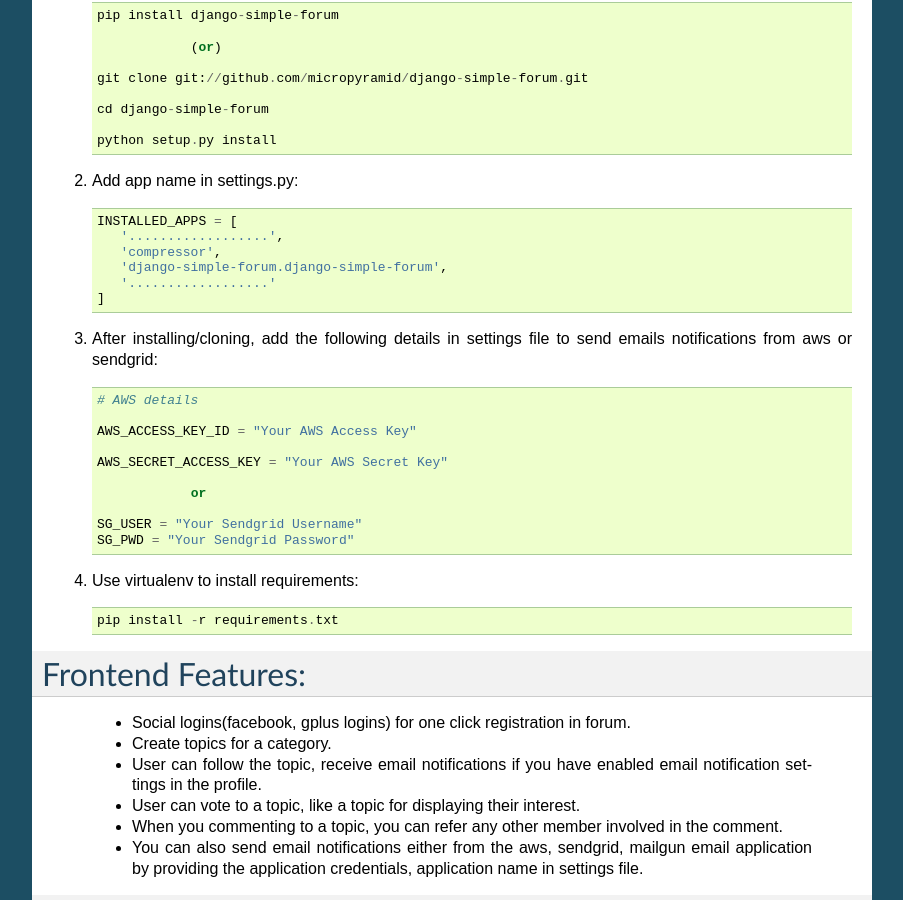
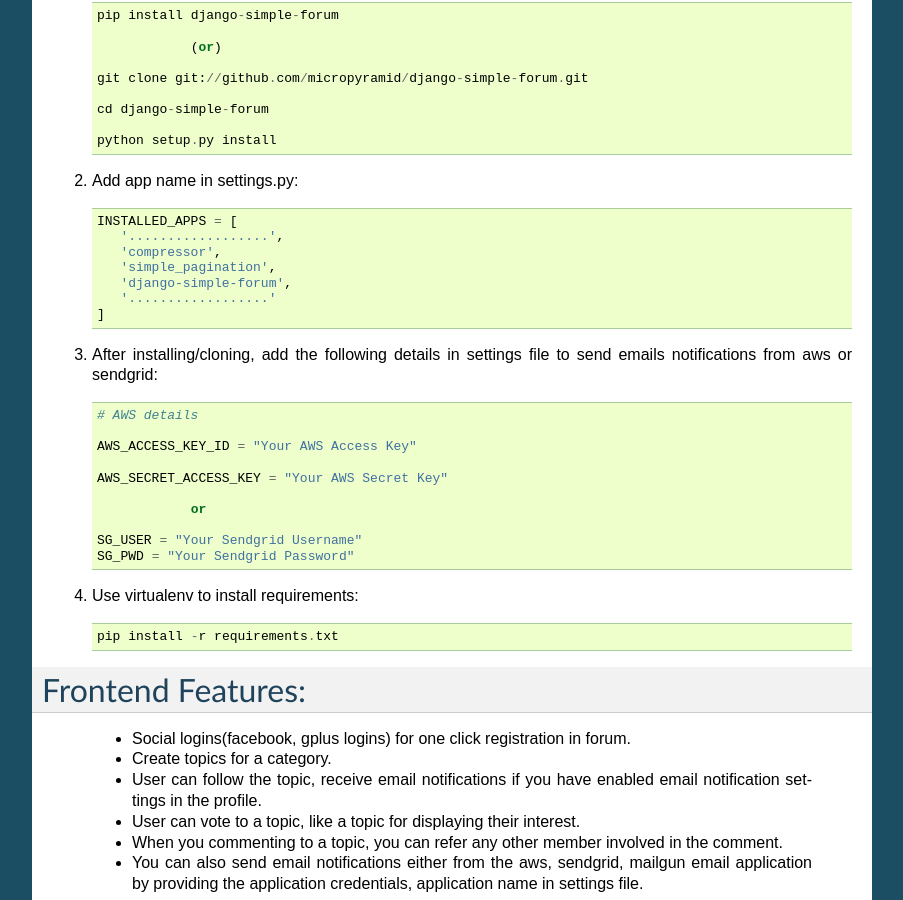
Before and after one commit to MicroPyramid/django-simple-forum, a Sphinx documentation site: the page built from docs/source/index.rst, in a window 1280 px wide and 900 px high, scrolled down 558 px. Shown: the whole window, without its empty margins (198-1101 px from the left). Built offline with Sphinx 7.4.7, drawn with Linux system fonts in a browser that asks for light colours.

Commit message:
updated the documentation

```diff
--- a/docs/source/index.rst
+++ b/docs/source/index.rst
@@ -40,7 +40,8 @@
     INSTALLED_APPS = [
        '..................',
        'compressor',
-       'django-simple-forum.django-simple-forum',
+       'simple_pagination',
+       'django-simple-forum',
        '..................'
     ]
 
```
